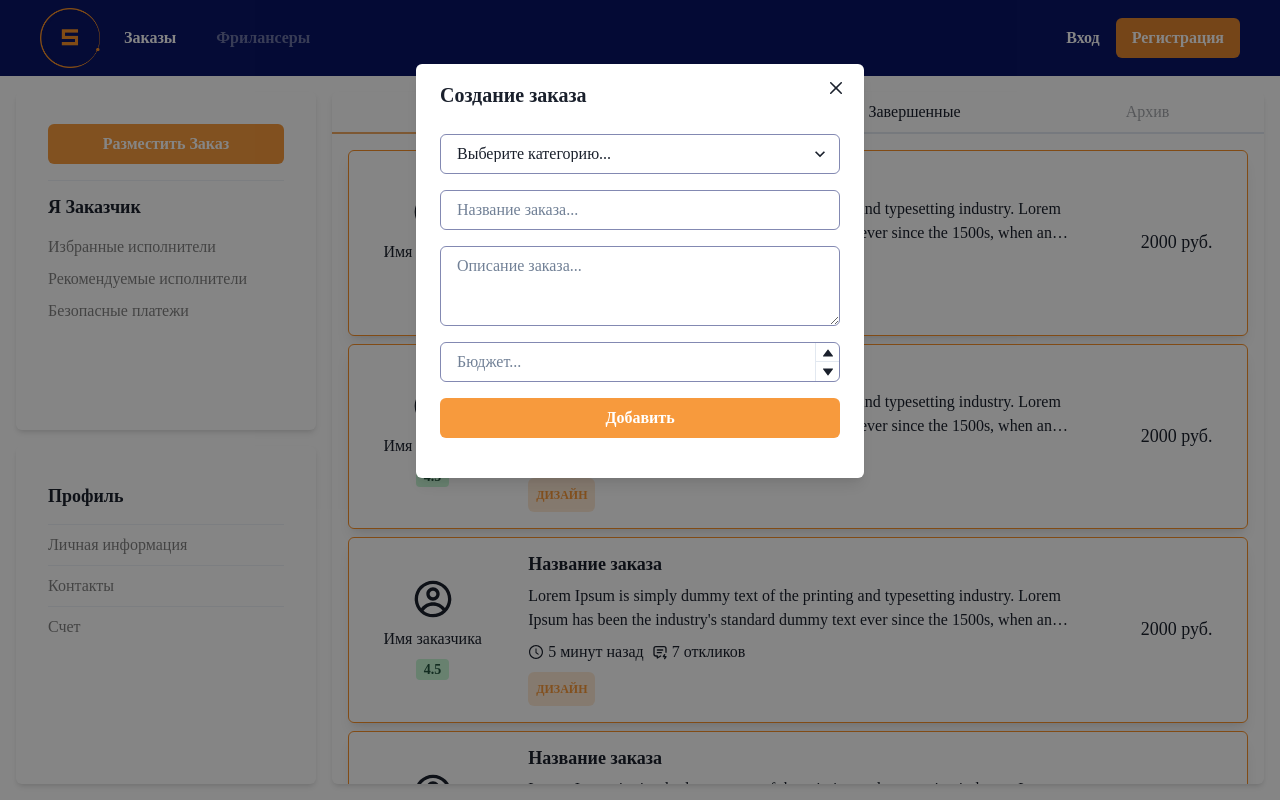
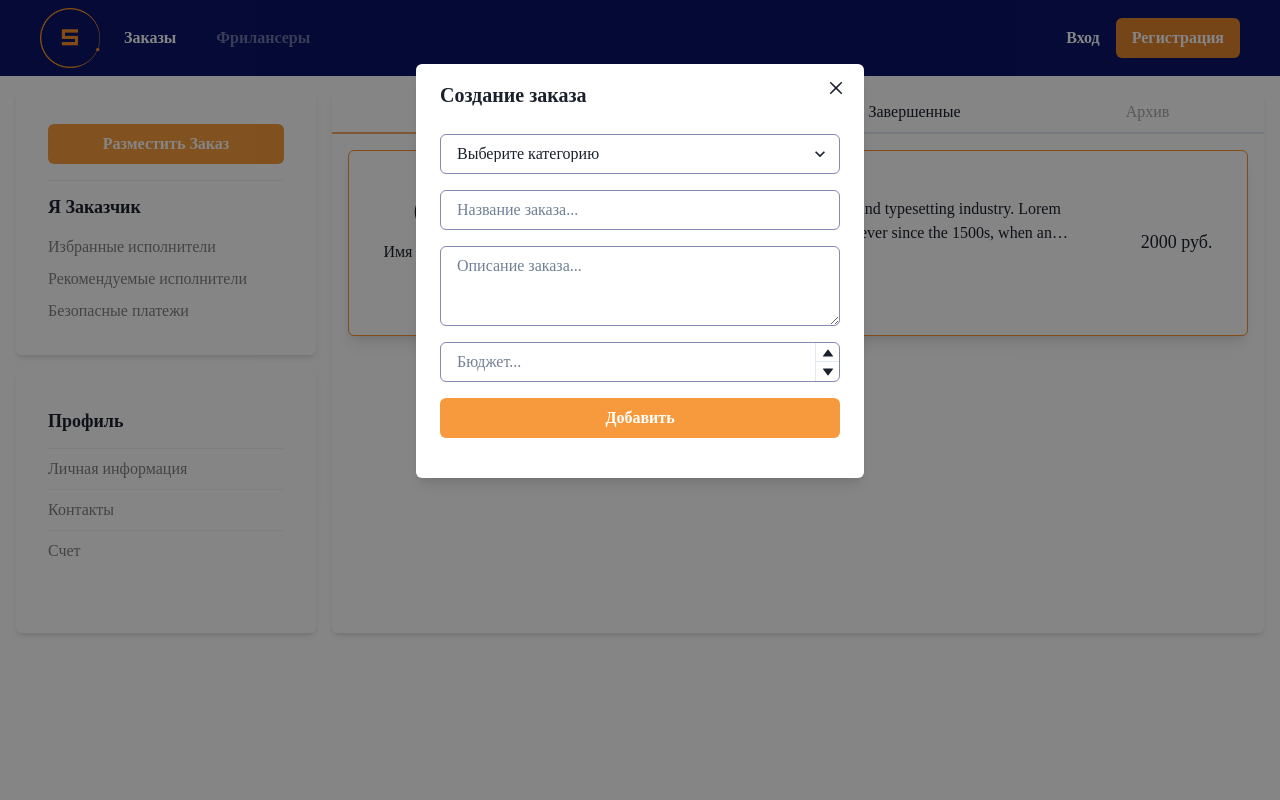
Before and after one commit to Alevarr/skillsprint, a React (Vite) app: page /me in a window 1280 px wide. Both pictures are taken after a click on the button "Разместить Заказ". Built offline with nearby package versions, Linux system fonts and the light colour scheme; a web font is replaced by a local one.

Commit message:
Creating cases implemented

```diff
--- /dev/null
+++ b/src/categories.ts
@@ -0,0 +1,11 @@
+const categories = [
+    {slug: "design", name: "Арт и Диазйн"},
+    {slug: "marketing", name: "Маркетинг"},
+    {slug: "web dev", name: "Веб разработка"},
+    {slug: "ml", name: "Машинное обучение"},
+    {slug: "seo", name: "Оптимизация (SEO)"},
+    {slug: "admin", name: "Администрирование"},
+    {slug: "different", name: "Разное"}
+]
+
+export default categories;
--- a/src/components/ClientCasesBlock.tsx
+++ b/src/components/ClientCasesBlock.tsx
@@ -25,40 +25,6 @@ export default () => {
         <TabPanel>
           <VStack>
             <CaseCard />
-            <CaseCard />
-            <CaseCard />
-            <CaseCard />
-            <CaseCard />
-            <CaseCard />
-            <CaseCard />
-            <CaseCard />
-            <CaseCard />
-            <CaseCard />
-            <CaseCard />
-            <CaseCard />
-            <CaseCard />
-            <CaseCard />
-            <CaseCard />
-            <CaseCard />
-            <CaseCard />
-            <CaseCard />
-            <CaseCard />
-            <CaseCard />
-            <CaseCard />
-            <CaseCard />
-            <CaseCard />
-            <CaseCard />
-            <CaseCard />
-            <CaseCard />
-            <CaseCard />
-            <CaseCard />
-            <CaseCard />
-            <CaseCard />
-            <CaseCard />
-            <CaseCard />
-            <CaseCard />
-            <CaseCard />
-            <CaseCard />
           </VStack>
         </TabPanel>
         <TabPanel>
--- a/src/components/PlaceOrderButton.tsx
+++ b/src/components/PlaceOrderButton.tsx
@@ -1,6 +1,7 @@
 import {
   Button,
   FormControl,
+  FormErrorMessage,
   Input,
   Modal,
   ModalBody,
@@ -19,6 +20,10 @@ import {
   Textarea,
   useDisclosure,
 } from "@chakra-ui/react";
+import { Field, FieldProps, Form, Formik } from "formik";
+import ApiClient from "../services/api-client";
+import Case from "../entities/Case";
+import categories from "../categories";
 
 export default () => {
   const { isOpen, onOpen, onClose } = useDisclosure();
@@ -34,50 +39,124 @@ export default () => {
           <ModalHeader>Создание заказа</ModalHeader>
           <ModalCloseButton />
           <ModalBody>
-            <Stack as="form" spacing={4}>
-              <FormControl isRequired>
+            <Formik
+              initialValues={{
+                title: "",
+                description: "",
+                budget: 0,
+                category: "",
+              }}
+              onSubmit={async (values, actions) => {
+                const apiClient = new ApiClient<Case>("/cases");
+                await apiClient.postSingle({
+                  params: {
+                    title: values.title,
+                    description: values.description,
+                    budget: values.budget,
+                    category: values.category,
+                  },
+                });
+                actions.setSubmitting(false);
+              }}
+            >
+              {(props) => (
+                <Form>
+                  <Stack spacing={4}>
+                    <Field name="category" component="select">
+                      {({ field, form }: FieldProps) => (
+                        <FormControl
+                          isRequired
+                          isInvalid={form.errors.name && form.touched.name}
+                        >
                           <Select
-                  placeholder="Выберите категорию..."
+                            {...field}
+                            placeholder="Выберите категорию"
                             focusBorderColor="orange.900"
                             borderColor="blue.400"
                           >
-                  <option>Дизайн</option>
-                  <option>Фронтенд</option>
-                  <option>Бекенд</option>
+                            {categories.map((category) => (
+                              <option value={category.slug}>
+                                {category.name}
+                              </option>
+                            ))}
                           </Select>
+                          <FormErrorMessage>
+                            {form.errors.name}
+                          </FormErrorMessage>
                         </FormControl>
-              <FormControl isRequired>
+                      )}
+                    </Field>
+                    <Field name="title">
+                      {({ field, form }: FieldProps) => (
+                        <FormControl
+                          isRequired
+                          isInvalid={form.errors.name && form.touched.name}
+                        >
                           <Input
+                            {...field}
                             placeholder="Название заказа..."
                             focusBorderColor="orange.900"
                             borderColor="blue.400"
                           />
+                          <FormErrorMessage>
+                            {form.errors.name}
+                          </FormErrorMessage>
                         </FormControl>
-              <FormControl isRequired>
+                      )}
+                    </Field>
+                    <Field name="description">
+                      {({ field, form }: FieldProps) => (
+                        <FormControl
+                          isRequired
+                          isInvalid={form.errors.name && form.touched.name}
+                        >
                           <Textarea
+                            {...field}
                             placeholder="Описание заказа..."
                             focusBorderColor="orange.900"
                             borderColor="blue.400"
                           />
+                          <FormErrorMessage>
+                            {form.errors.name}
+                          </FormErrorMessage>
                         </FormControl>
-              <FormControl isRequired>
+                      )}
+                    </Field>
+                    <Field name="budget">
+                      {({ field, form }: FieldProps) => (
+                        <FormControl
+                          isRequired
+                          isInvalid={form.errors.name && form.touched.name}
+                        >
                           <NumberInput
                             min={500}
                             step={100}
                             focusBorderColor="orange.900"
                             borderColor="blue.400"
                           >
-                  <NumberInputField placeholder="Бюджет..." />
+                            <NumberInputField
+                              {...field}
+                              placeholder="Бюджет..."
+                            />
                             <NumberInputStepper>
                               <NumberIncrementStepper />
                               <NumberDecrementStepper />
                             </NumberInputStepper>
                           </NumberInput>
+                          <FormErrorMessage>
+                            {form.errors.name}
+                          </FormErrorMessage>
                         </FormControl>
+                      )}
+                    </Field>
+
                     <Button colorScheme="buttonOrange" type="submit">
                       Добавить
                     </Button>
                   </Stack>
+                </Form>
+              )}
+            </Formik>
           </ModalBody>
 
           <ModalFooter></ModalFooter>
--- a/src/components/SignUpForm.tsx
+++ b/src/components/SignUpForm.tsx
@@ -11,7 +11,7 @@ import { useNavigate, useOutletContext } from "react-router-dom";
 import { Formik, Form, Field } from "formik";
 import ApiClient from "../services/api-client";
 
-interface FieldProps {
+export interface FieldProps {
   field: any;
   form: any;
 }
@@ -47,6 +47,7 @@ export default function () {
             const tokenReceived = res.data["x-auth-token"];
             setToken(tokenReceived);
             navigate("/me");
+            window.location.reload();
           })
           .catch((res) => {
             res = res.response;
--- a/src/hooks/useToken.ts
+++ b/src/hooks/useToken.ts
@@ -6,7 +6,8 @@ export default () : [string | null, (token: string) => void] => {
     const [token, setCookie] = useState<string | null>(cookies.get("skillsprint_auth_token"));
     const setToken = (token: string) => {
         cookies.set("skillsprint_auth_token", token);
-        setCookie(token)
+        setCookie(token);
+
     }
     return [token, setToken];
 }
--- a/src/pages/CasesPage.tsx
+++ b/src/pages/CasesPage.tsx
@@ -13,6 +13,7 @@ import {
   VStack,
 } from "@chakra-ui/react";
 import CaseCard from "../components/CaseCard";
+import categories from "../categories";
 
 export default () => {
   return (
@@ -48,9 +49,9 @@ export default () => {
               focusBorderColor="orange.900"
               borderColor="blue.400"
             >
-              <option value="customer">Дизайн</option>
-              <option value="freelancer">Фронт</option>
-              <option value="freelancer">Бек</option>
+              {categories.map((category) => (
+                <option value={category.slug}>{category.name}</option>
+              ))}
             </Select>
           </FormControl>
           <FormControl>
--- a/src/services/api-client.ts
+++ b/src/services/api-client.ts
@@ -2,6 +2,8 @@ import axios, { AxiosRequestConfig } from "axios";
 import User from "../entities/User";
 import Cookies from 'universal-cookie'
 import { toMs } from "ms-typescript";
+import { useToast } from "@chakra-ui/react";
+import useToken from "../hooks/useToken";
 
 export interface FetchResponse<T> {
     count: number;
@@ -9,8 +11,18 @@ export interface FetchResponse<T> {
     results: T[];
   }
 
+  const getToken = () => {
+    const cookies = new Cookies();
+    const token = cookies.get("skillsprint_auth_token")
+    return token;
+
+}
+
 const clientInstance = axios.create({
     baseURL: "http://localhost:8080/api/",
+    headers: {
+        "x-auth-token": getToken()
+    }
 })
 
 class ApiClient<T> {
@@ -21,7 +33,9 @@ class ApiClient<T> {
     getAll = (config?: AxiosRequestConfig) => clientInstance.get<FetchResponse<T>>(this.endpoint, config).then(res => res.data);
     getSingle = (config?: AxiosRequestConfig) => clientInstance.get<T>(this.endpoint, config).then(res => res.data);
     post = (config?: AxiosRequestConfig) => clientInstance.post<T>(this.endpoint, config).then(res => res.data);
+    postSingle = (config?: AxiosRequestConfig) => clientInstance.post<T>(this.endpoint, config).then(res => res.data);
     static signUpUser = (config?: AxiosRequestConfig) => clientInstance.post<{"x-auth-token": string}>("/users", config);
+    static loginUser = (config?: AxiosRequestConfig) => clientInstance.post<{"x-auth-token": string}>("/auth", config);
 }
 
 export default ApiClient;
```
Also changed, not shown: src/components/LoginForm.tsx (+75 -6 lines). Lines whose indentation alone changed are shown as unchanged.
